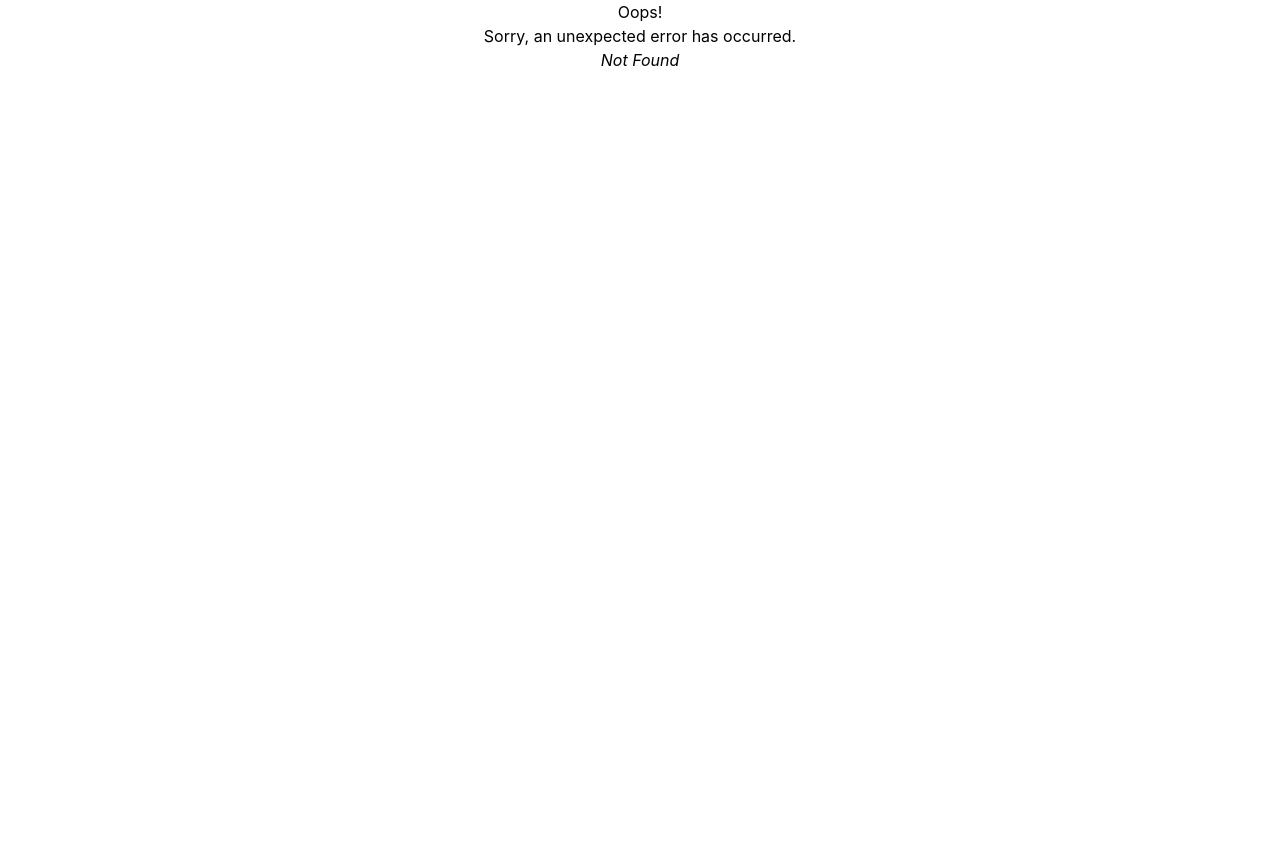
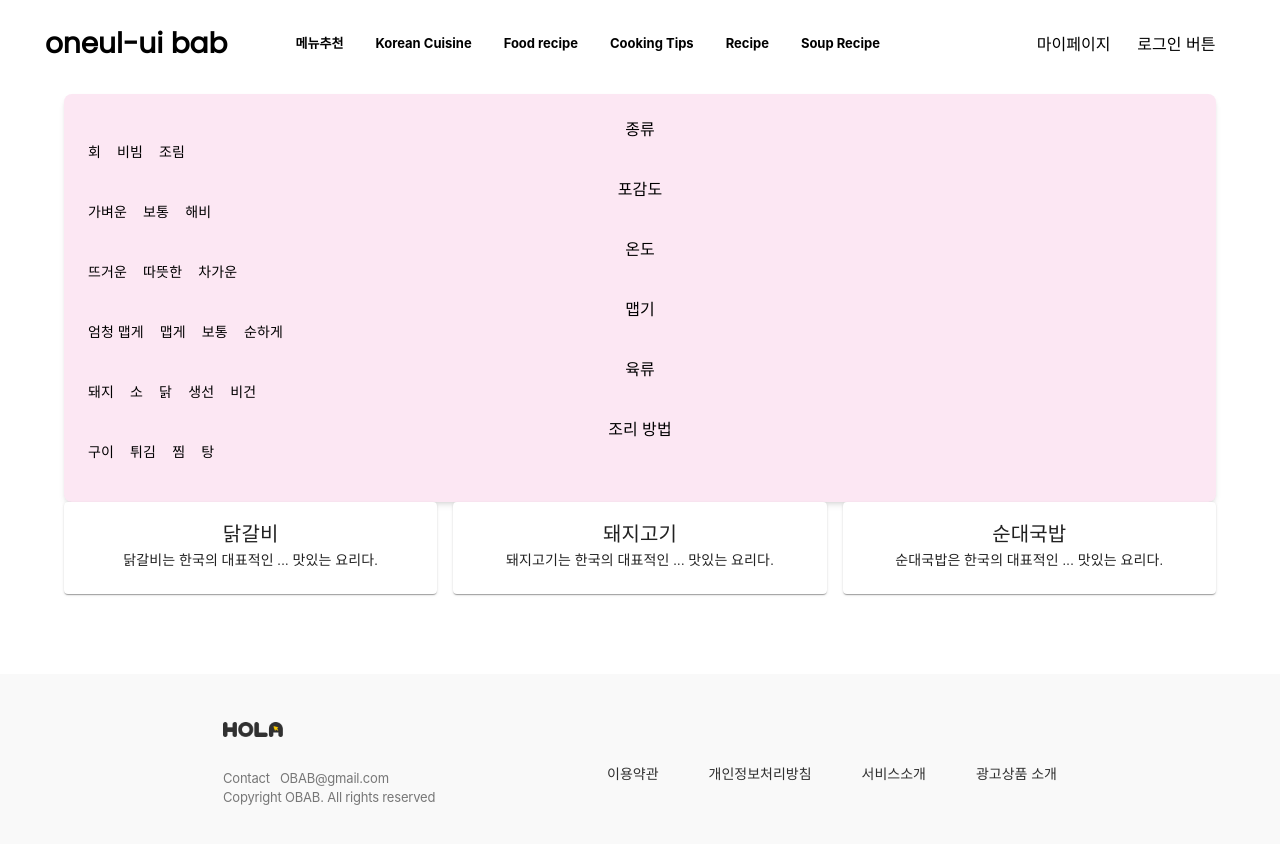
Before and after one commit to O-BAB/obab-client, a React (Create React App) app: page /menu/recommend in a window 1280 px wide. Before the commit this address had no page. Shown: the top 844 px of the page. Before the commit the page ends 800 px from the top, so only its background shows below. Built offline with nearby package versions, Linux system fonts and the light colour scheme; what recoil-persist would draw is missing.

Commit message:
feat: create UI on Menu Recommend
- 메뉴 추천 UI 추가
- Material UI + tailwindcss 로 구성

obab-client #12

```diff
--- a/src/component/common/navbar/data/CATEGORIES.js
+++ b/src/component/common/navbar/data/CATEGORIES.js
@@ -1,9 +1,10 @@
 const CATEGORIES = [
-  { subCategoryId: 1, name: "Korean Cuisine", link: "/korean/cuisine" },
-  { subCategoryId: 2, name: "Food recipe", link: "/food/recipe" },
-  { subCategoryId: 3, name: "Cooking Tips", link: "/cooking/tips" },
-  { subCategoryId: 4, name: "Recipe", link: "/recipe" },
-  { subCategoryId: 5, name: "Soup Recipe", link: "/soup/recipe" },
+  { subCategoryId: 1, name: "메뉴추천", link: "/menu/recommend" },
+  { subCategoryId: 2, name: "Korean Cuisine", link: "/korean/cuisine" },
+  { subCategoryId: 3, name: "Food recipe", link: "/food/recipe" },
+  { subCategoryId: 4, name: "Cooking Tips", link: "/cooking/tips" },
+  { subCategoryId: 5, name: "Recipe", link: "/recipe" },
+  { subCategoryId: 6, name: "Soup Recipe", link: "/soup/recipe" },
 ];
 
 export default CATEGORIES
--- a/src/hooks/CategoryContainer.js
+++ b/src/hooks/CategoryContainer.js
@@ -7,7 +7,9 @@ const CategoryContainer = () => {
    * @returns {{displayCategoryTitle: ((function(): string)|*)}} : 제목명 반환
    */
   const displayCategoryTitle = (pathname) => {
-    if (pathname.includes('/korean/cuisine')) {
+    if (pathname.includes('/menu/recommend')) {
+      return "메뉴 추천"
+    } else if (pathname.includes('/korean/cuisine')) {
       return "Korean Cuisine"
     } else if (pathname.includes('/food/recipe')) {
       return "Food recipe"
--- /dev/null
+++ b/src/page/category/MenuRecommendPage.jsx
@@ -0,0 +1,59 @@
+import { Container, Box, Typography, Card, CardContent, Grid } from '@mui/material';
+
+const data = [
+  { title: "닭갈비", description: "닭갈비는 한국의 대표적인 ... 맛있는 요리다." },
+  { title: "돼지고기", description: "돼지고기는 한국의 대표적인 ... 맛있는 요리다." },
+  { title: "순대국밥", description: "순대국밥은 한국의 대표적인 ... 맛있는 요리다." }
+];
+
+const categories = [
+  ["종류", "회", "비빔", "조림"],
+  ["포감도", "가벼운", "보통", "해비"],
+  ["온도", "뜨거운", "따뜻한", "차가운"],
+  ["맵기", "엄청 맵게", "맵게", "보통", "순하게"],
+  ["육류", "돼지", "소", "닭", "생선", "비건"],
+  ["조리 방법", "구이", "튀김", "찜", "탕"],
+];
+
+const MenuRecommendPage = () => {
+  return (
+    <Container className="mx-auto p-4">
+      <Box className="bg-pink-100 p-6 rounded-lg shadow-md">
+        {categories.map((category, index) => (
+          <Box key={index} className="mb-4">
+            <Typography variant="body1" className="font-bold">
+              {category[0]}
+            </Typography>
+            <Grid container spacing={2}>
+              {category.slice(1).map((item, idx) => (
+                <Grid item key={idx}>
+                  <Typography variant="body2">
+                    {item}
+                  </Typography>
+                </Grid>
+              ))}
+            </Grid>
+          </Box>
+        ))}
+      </Box>
+      <Grid container spacing={2} className="mt-6">
+        {data.map((item, index) => (
+          <Grid item xs={12} md={4} key={index}>
+            <Card className="shadow-lg">
+              <CardContent>
+                <Typography variant="h6" className="font-bold">
+                  {item.title}
+                </Typography>
+                <Typography variant="body2" className="mt-2">
+                  {item.description}
+                </Typography>
+              </CardContent>
+            </Card>
+          </Grid>
+        ))}
+      </Grid>
+    </Container>
+  );
+}
+
+export default MenuRecommendPage;
--- a/src/router/router.js
+++ b/src/router/router.jsx
@@ -14,6 +14,8 @@ import FoodRecipePage from "../page/category/FoodRecipePage";
 import CookingTipsPage from "../page/category/CookingTipsPage";
 import RecipePage from "../page/category/RecipePage";
 import SoupRecipePage from "../page/category/SoupRecipePage";
+import SignUp from "../page/login/user/SignUp";
+import MenuRecommendPage from "../page/category/MenuRecommendPage";
 
 const router = createBrowserRouter([
   {
@@ -25,6 +27,11 @@ const router = createBrowserRouter([
         path: 'main',
         element: <MainPage/>,
         errorElement: <ErrorPage/>
+      },
+      {
+        path: '/menu/recommend',
+        element: <MenuRecommendPage />,
+        errorElement: <ErrorPage />
       },
       {
         path: 'korean/cuisine',
@@ -56,6 +63,11 @@ const router = createBrowserRouter([
   {
     path: '/login',
     element: <Login/>,
+    errorElement: <ErrorPage />
+  },
+  {
+    path: '/SignUp',
+    element: <SignUp/>,
     errorElement: <ErrorPage/>
   },
   {
```
